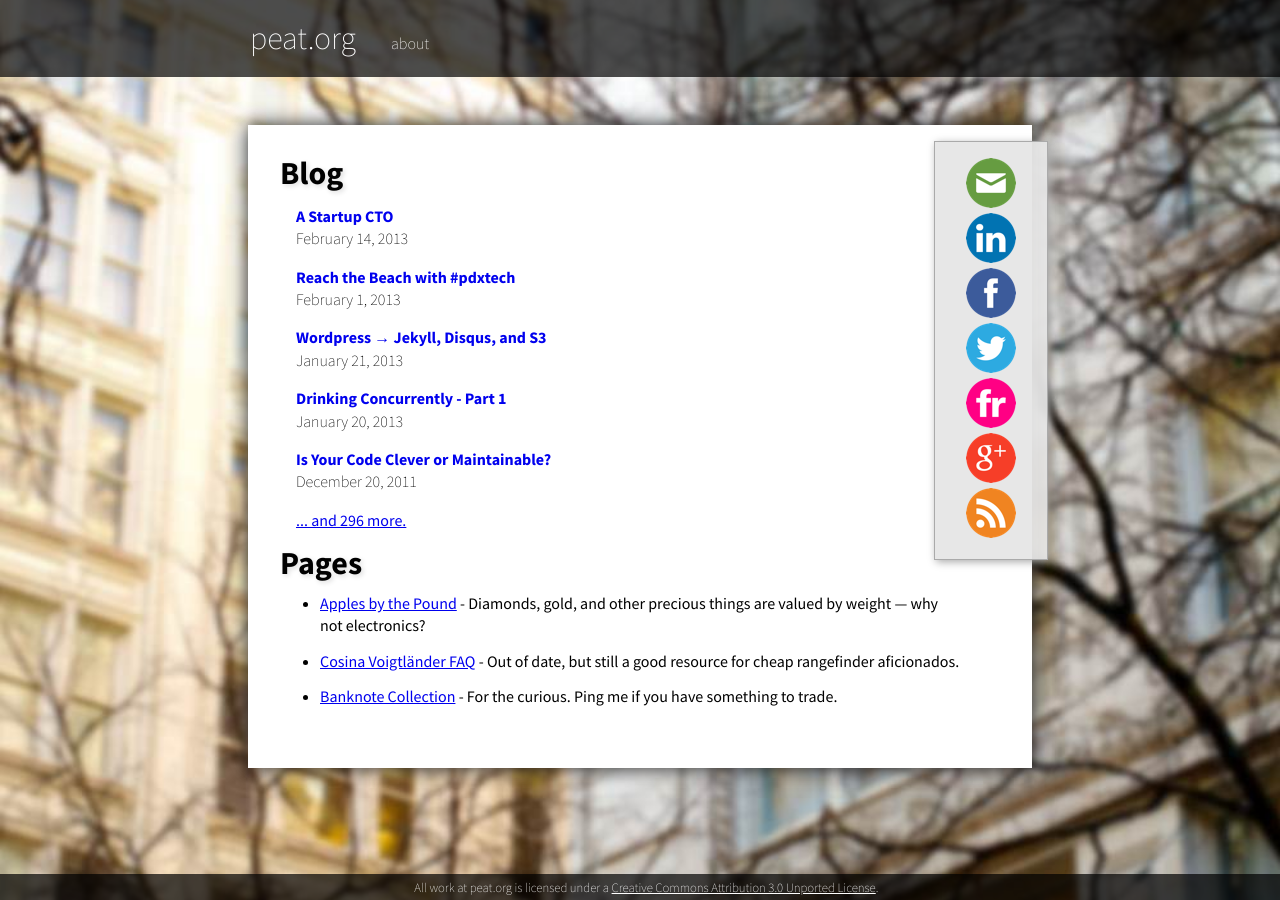
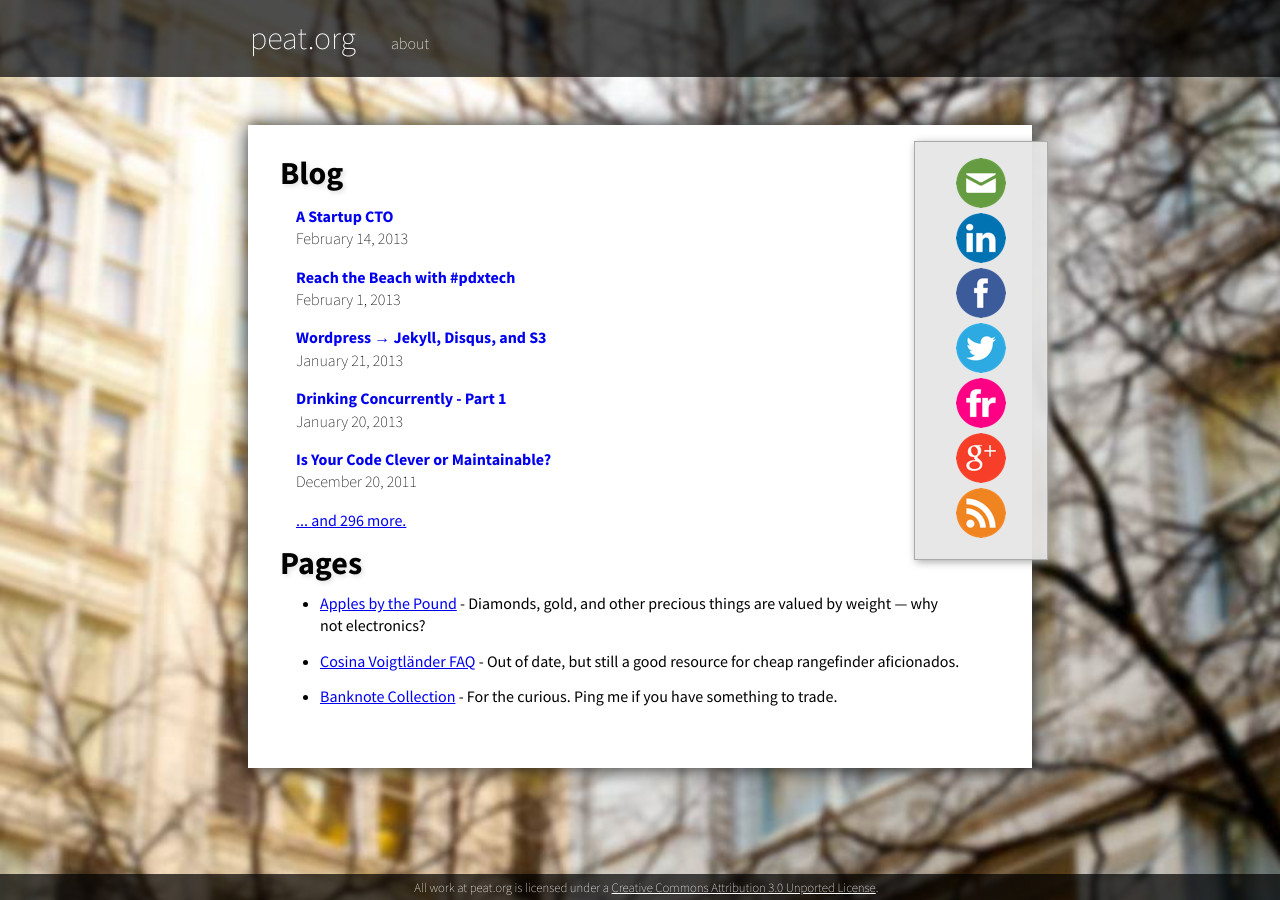
Before and after one commit to peat/pdo, a Jekyll site: the page built from index.html, in a window 1280 px wide. Built offline with Jekyll 4.4.1, drawn with Linux system fonts in a browser that asks for light colours.

Commit message:
fixing width for share badges

```diff
--- a/css/base.css
+++ b/css/base.css
@@ -74,7 +74,7 @@
 
 #sidebar {
     border: 1px solid #aaa;
-    width: 80px;
+    width: 100px;
     float: right;
     padding: 1em;
     z-index: 10;
```
